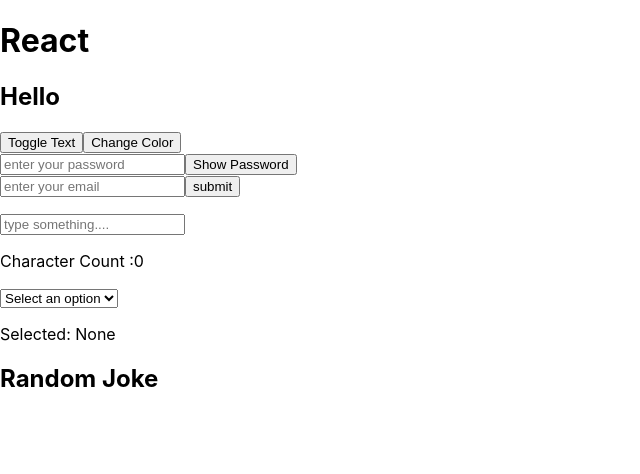
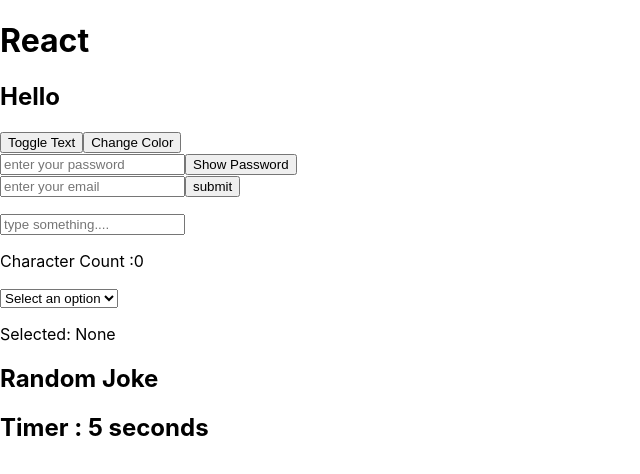
Before and after one commit to tusharui/react-practice-projects, a React (Create React App) app: page / in a window 1280 px wide. Shown: the top 474 px of the page, without its empty margins (0-640 px from the left). Built offline with nearby package versions, Linux system fonts and the light colour scheme; no server answers.

Commit message:
add countdown using useeffect

```diff
--- a/src/App.js
+++ b/src/App.js
@@ -6,6 +6,7 @@
 import CharacterCounter from "./components/charcount";
 import Dropdown from "./components/dropdown";
 import PjJoke from "./components/joke";
+import Timer from "./components/CountdownTimer";
 
 function App(){
   return(
@@ -18,6 +19,7 @@
     <CharacterCounter/>
     <Dropdown/>
     <PjJoke/>
+    <Timer/>
     </div>
   );
 }
--- /dev/null
+++ b/src/components/CountdownTimer.js
@@ -0,0 +1,23 @@
+import React ,{useState,useEffect} from "react";
+function Timer(){
+const [seconds ,  setSecond] = useState(0);
+
+useEffect(()=>{
+    const interviewId = setInterval(()=>{
+        setSecond(prev => prev+1);
+
+    }, 1000);
+
+    return()=>{
+        clearInterval(interviewId);
+    }
+},[]);
+
+return (
+    <div>
+        <h2>Timer : {seconds} seconds</h2>
+    </div>
+);
+}
+
+export default Timer;
```
